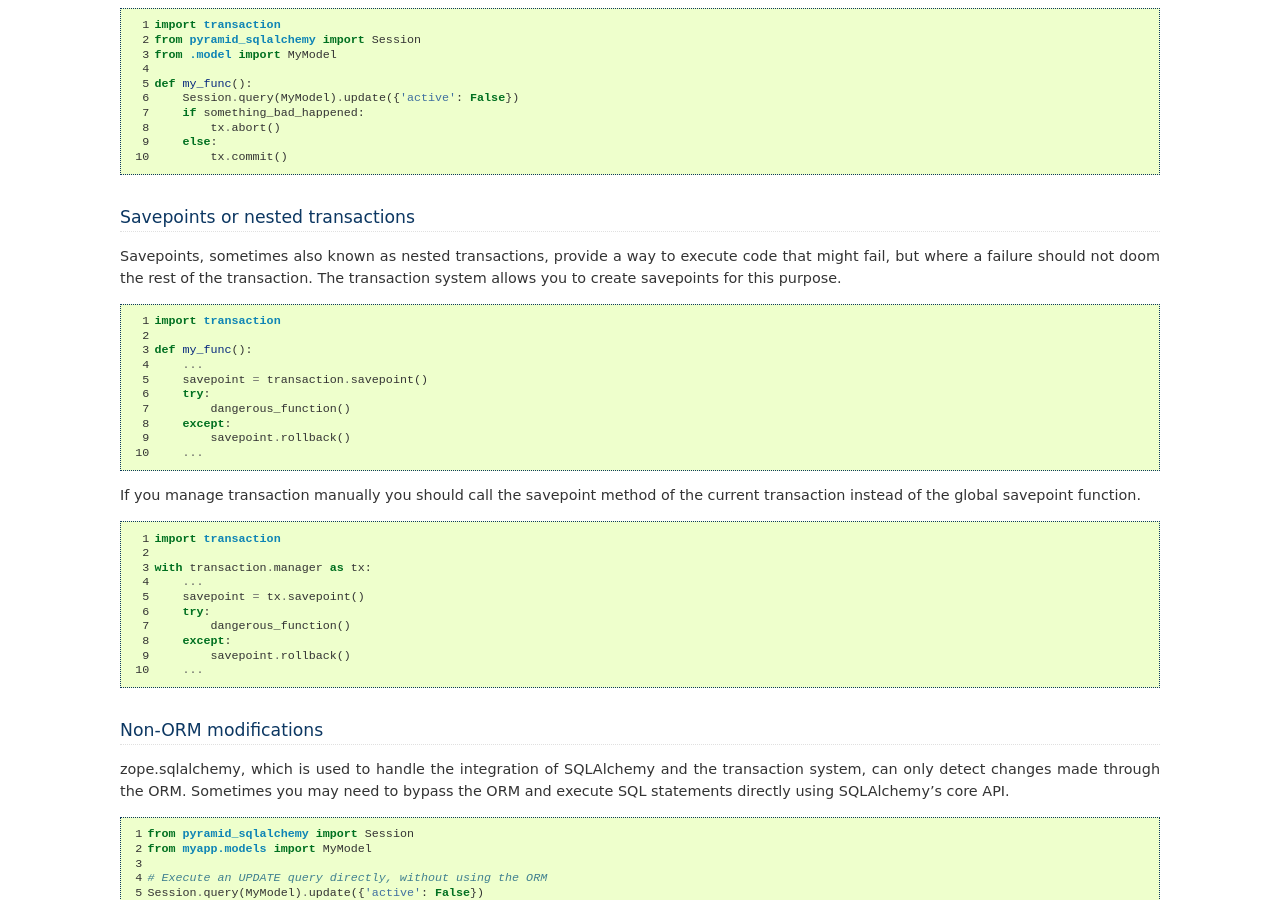
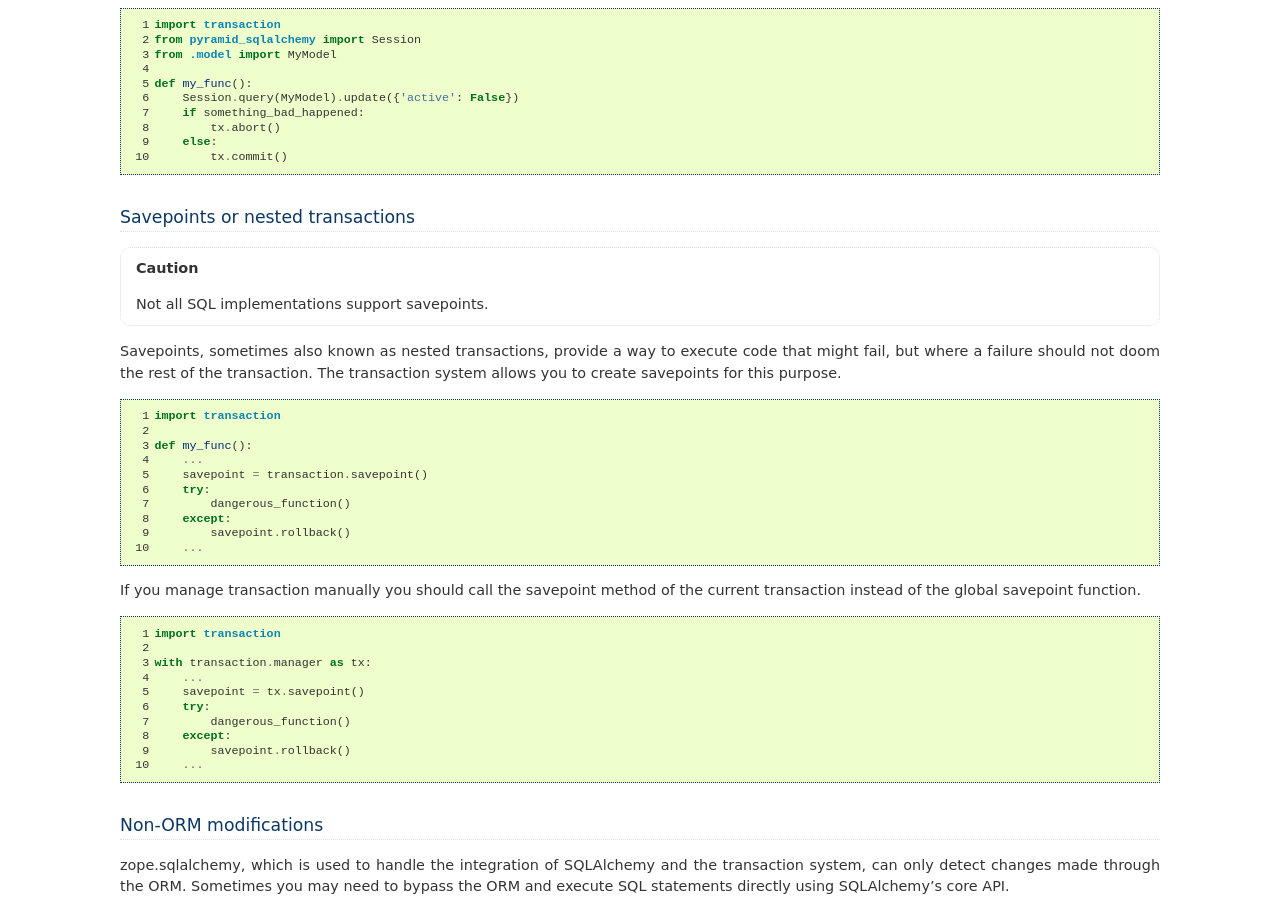
Before and after one commit to wichert/pyramid_sqlalchemy, a Sphinx documentation site: the page built from docs/transactions.rst, in a window 1280 px wide and 900 px high, scrolled down 1084 px. Built offline with Sphinx 7.4.7, drawn with Linux system fonts in a browser that asks for light colours.

Commit message:
Mention not everything supports savepoints.

```diff
--- a/docs/transactions.rst
+++ b/docs/transactions.rst
@@ -87,6 +87,10 @@ transaction API directly. The methods you can use are:
 Savepoints or nested transactions
 ---------------------------------
 
+.. caution::
+
+   Not all SQL implementations support savepoints.
+
 Savepoints, sometimes also known as nested transactions, provide a way to
 execute code that might fail, but where a failure should not doom the rest of
 the transaction. The transaction system allows you to create savepoints for
```
